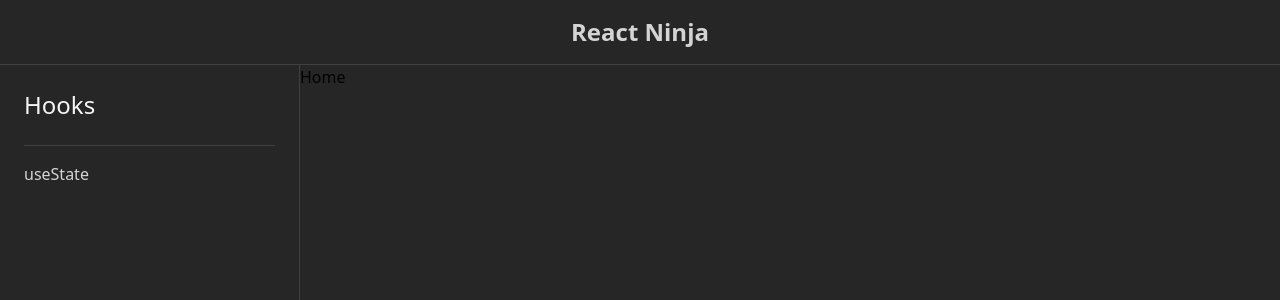
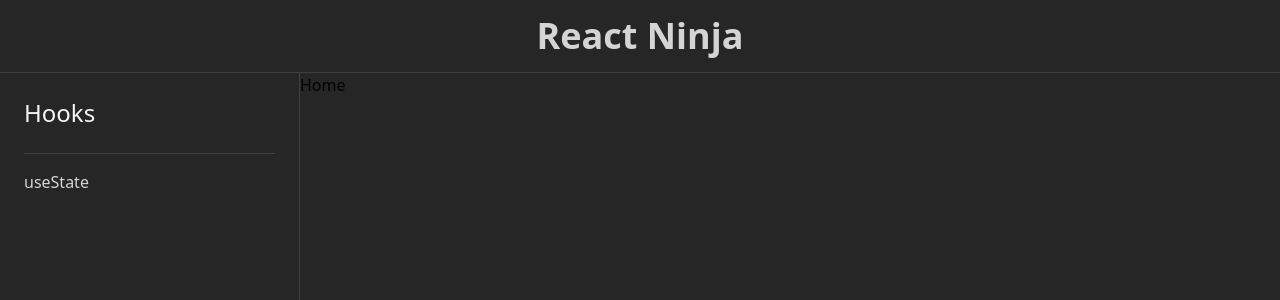
Before and after one commit to timabuntu/ReactJsNinja, a React (Vite) app: page / in a window 1280 px wide. Shown: the top 300 px of the page. Built offline with nearby package versions, Linux system fonts and the light colour scheme.

Commit message:
style: changed size text title

```diff
--- a/src/components/Layout.jsx
+++ b/src/components/Layout.jsx
@@ -5,7 +5,7 @@ export function Layout() {
   return (
     <div className='flex flex-col min-h-screen bg-neutral-800'>
       <header className='py-4 border-b border-neutral-700'>
-        <h1 className='text-2xl font-bold text-center capitalize text-neutral-300'>
+        <h1 className='text-4xl font-bold text-center capitalize text-neutral-300'>
           React Ninja
         </h1>
       </header>
```
